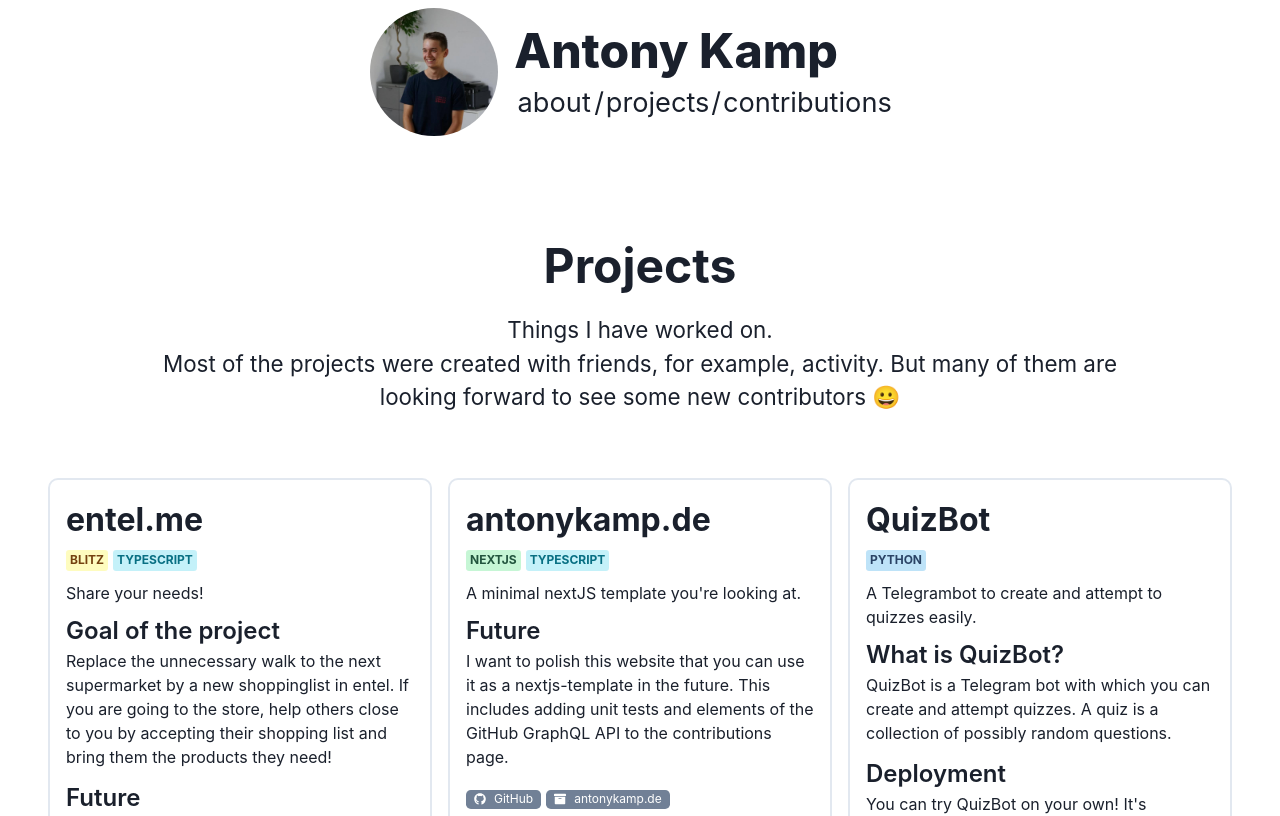
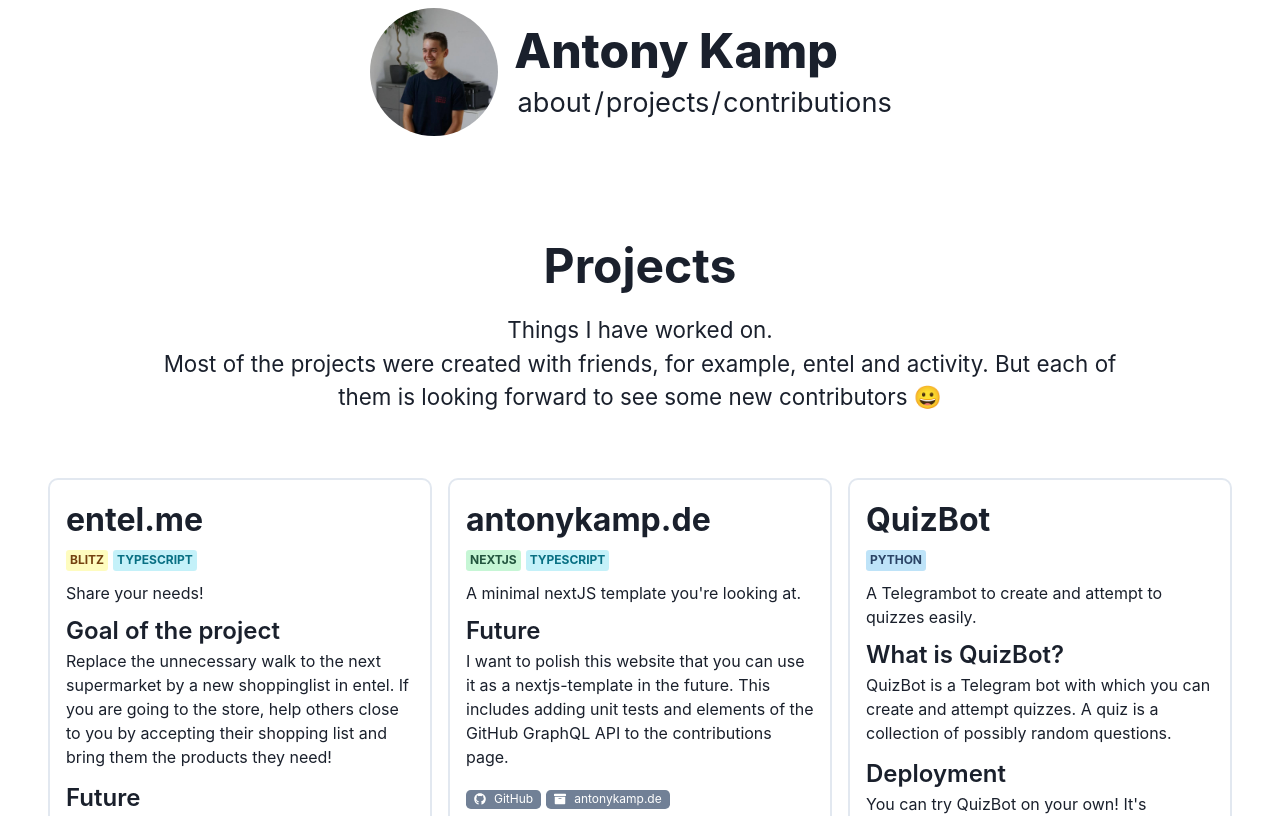
Before and after one commit to antonykamp/antonykampde, a Next.js app: page /projects in a window 1280 px wide. Shown: the top 816 px of the page. Built offline with nearby package versions, Linux system fonts and the light colour scheme.

Commit message:
improved project page description

```diff
--- a/pages/projects.tsx
+++ b/pages/projects.tsx
@@ -32,7 +32,7 @@
           <p className={utilStyle.pageDescription}>
             Things I have worked on. <br />
             Most of the projects were created with friends, for example,
-            activity. But many of them are looking forward to see some new
+            entel and activity. But each of them is looking forward to see some new
             contributors 😀
           </p>
         </div>
```
